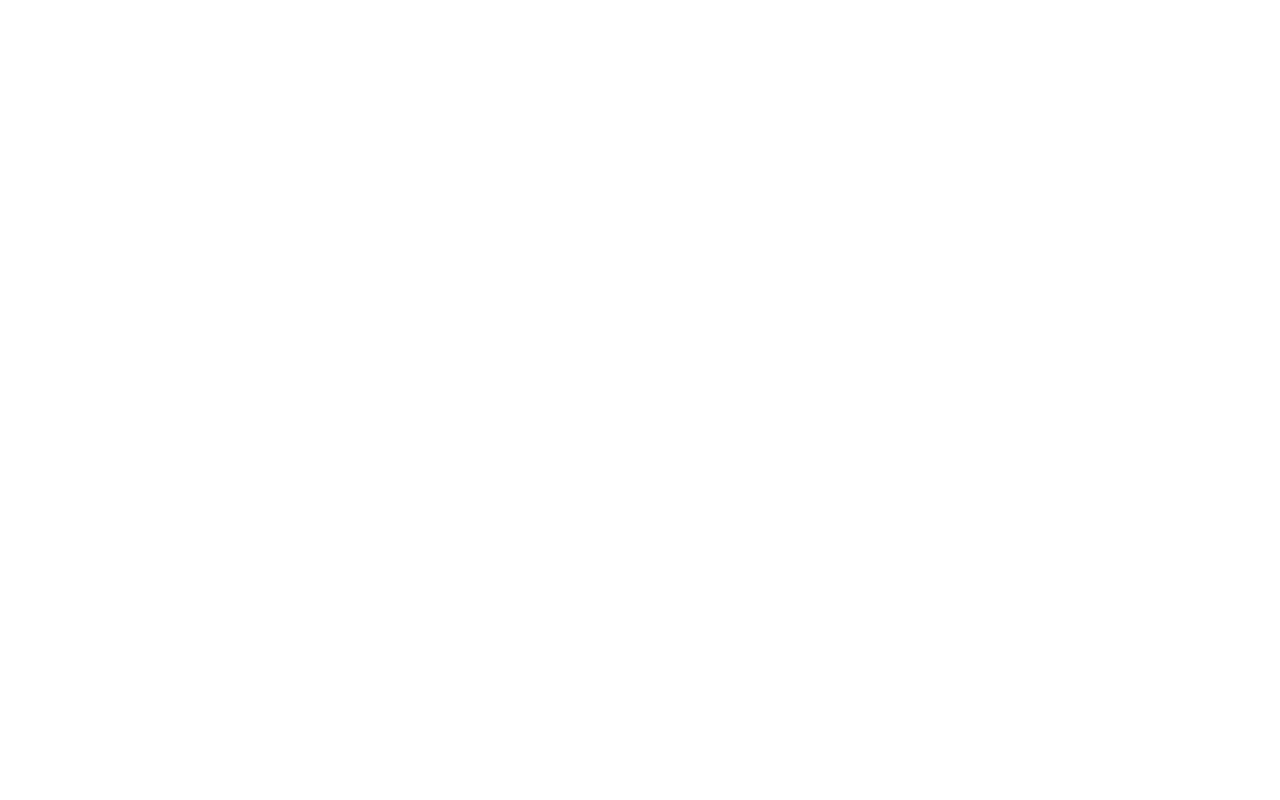
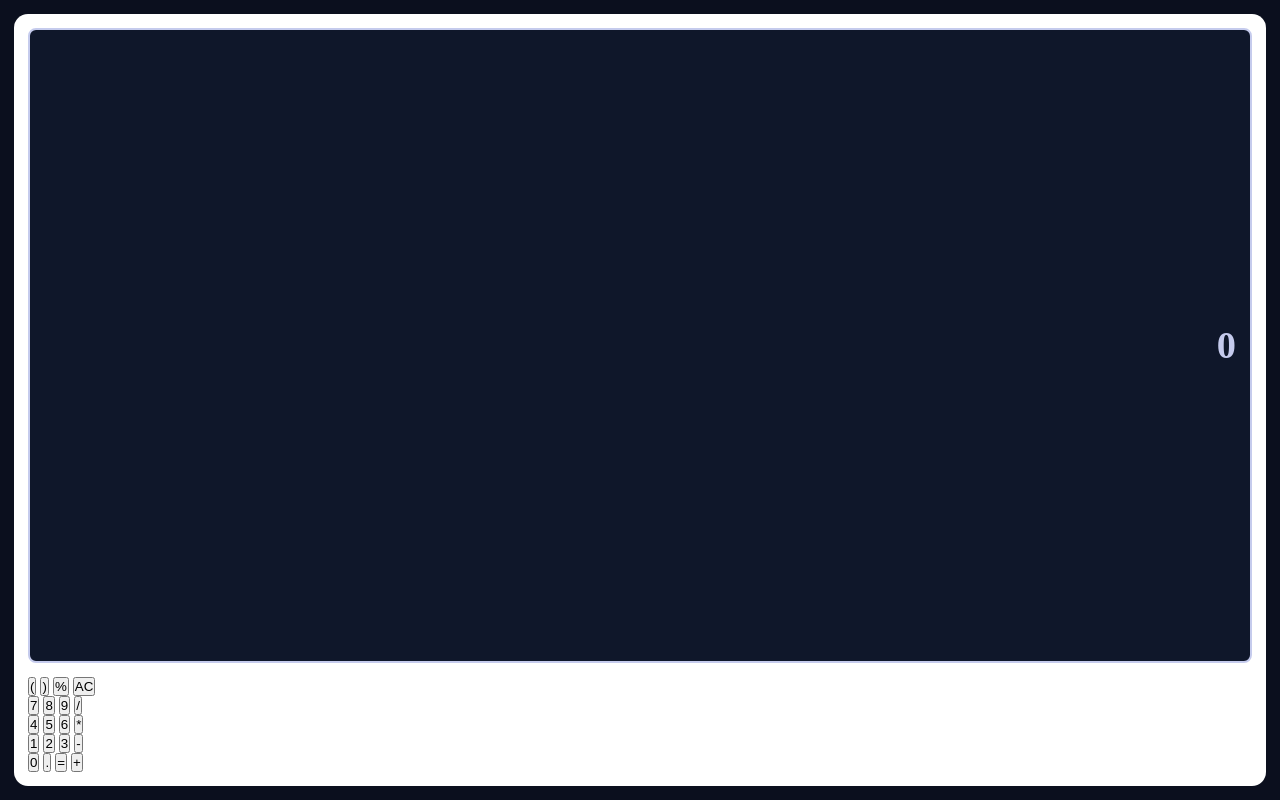
Before and after one commit to WazzaPd/CalculatorWebApp, a plain HTML site: page index.html in a window 1280 px wide. Drawn offline with Linux system fonts and the light colour scheme.

Commit message:
calc setup

```diff
--- a/index.html
+++ b/index.html
@@ -3,9 +3,86 @@
 <head>
     <meta charset="UTF-8">
     <meta name="viewport" content="width=device-width, initial-scale=1.0">
-    <title>Document</title>
+    <title>Responsive Web Calculator</title>
+    <link rel="stylesheet" href="styles.css" />
 </head>
 <body>
-
+    <section class="calcContainer">
+        <div class="display">
+            <h1>0</h1>
+        </div>
+        <div class="buttonContainer">
+            <div class="buttonRow">
+                <button class="btn">
+                    <p>(</p>
+                </button>
+                <button class="btn">
+                    <p>)</p>
+                </button>
+                <button class="btn">
+                    <p>%</p>
+                </button>
+                <button class="btn">
+                    <p>AC</p>
+                </button>
+            </div>
+            <div class="buttonRow">
+                <button class="btn">
+                    <p>7</p>
+                </button>
+                <button class="btn">
+                    <p>8</p>
+                </button>
+                <button class="btn">
+                    <p>9</p>
+                </button>
+                <button class="btn">
+                    <p>/</p>
+                </button>
+            </div>
+            <div class="buttonRow">
+                <button class="btn">
+                    <p>4</p>
+                </button>
+                <button class="btn">
+                    <p>5</p>
+                </button>
+                <button class="btn">
+                    <p>6</p>
+                </button>
+                <button class="btn">
+                    <p>*</p>
+                </button>
+            </div>
+            <div class="buttonRow">
+                <button class="btn">
+                    <p>1</p>
+                </button>
+                <button class="btn">
+                    <p>2</p>
+                </button>
+                <button class="btn">
+                    <p>3</p>
+                </button>
+                <button class="btn">
+                    <p>-</p>
+                </button>
+            </div>
+            <div class="buttonRow">
+                <button class="btn">
+                    <p>0</p>
+                </button>
+                <button class="btn">
+                    <p>.</p>
+                </button>
+                <button class="btn">
+                    <p>=</p>
+                </button>
+                <button class="btn">
+                    <p>+</p>
+                </button>
+            </div>
+        </div>
+    </section>
 </body>
 </html>
--- a/styles.css
+++ b/styles.css
@@ -0,0 +1,50 @@
+:root{
+    --bg-color: #0b0f1e;
+    --text-color: #c5cbed;
+    --bg-light: #0f172a;
+    --accent-color: cyan;
+}
+
+* {
+    margin: 0;
+    padding: 0;
+    box-sizing: border-box;
+}
+
+body {
+    background: var(--bg-color);
+    color: var(--text-color);
+    min-height: 100vh;
+    display: flex;
+    flex-direction: column;
+    padding: 14px;
+}
+
+.calcContainer {
+    background: white;
+    flex: 1;
+    border-radius: 14px;
+    padding: 14px;
+    display: flex;
+    flex-direction: column;
+    gap: 14px;
+}
+
+.display{
+    background: var(--bg-light);
+    padding: 14px;
+    border-radius: 8px;
+    border: 2px solid  var(--text-color);
+    flex: 1;
+    display: flex;
+    align-items: center;
+    justify-content: end;
+    font-size: 1.6em;
+    line-height: 1em;
+    overflow: hidden;
+}
+
+.display h1 {
+    white-space: nowrap;
+    text-align: end;
+}
```
